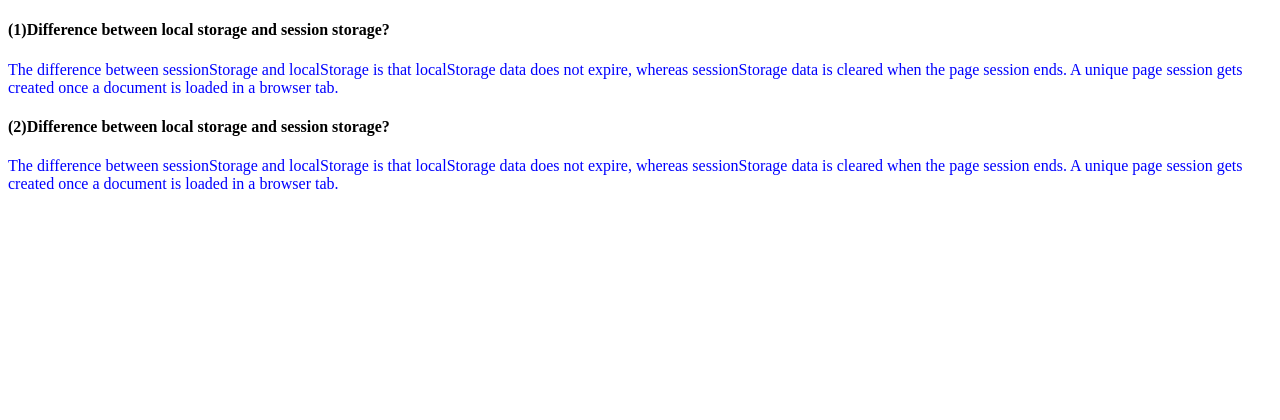
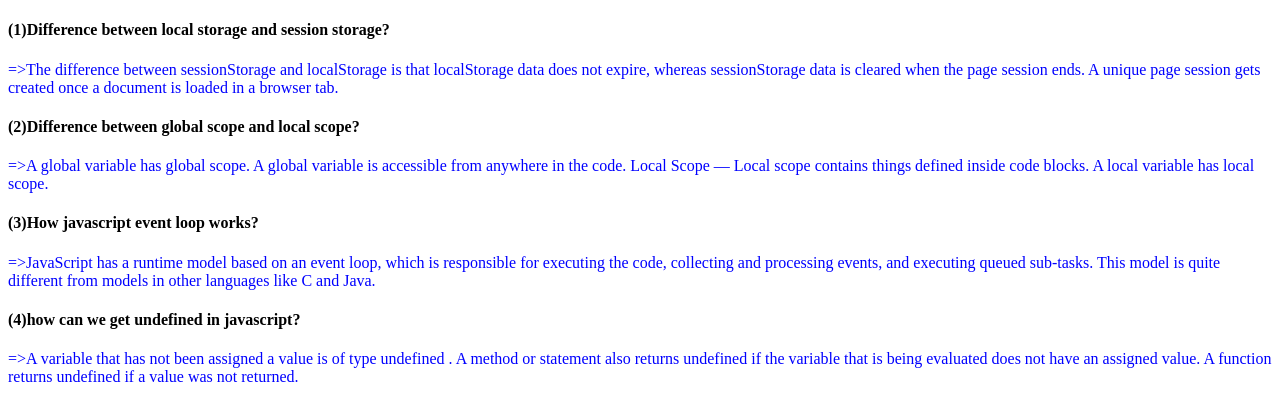
Before and after one commit to noman2047/Type-Monster-Application, a plain HTML site: page blog.html in a window 1280 px wide. Drawn offline with Linux system fonts and the light colour scheme.

Commit message:
Add few answer

```diff
--- a/blog.html
+++ b/blog.html
@@ -8,9 +8,16 @@
 </head>
 <body>
   <h4>(1)Difference between local storage and session storage?</h4>
-  <p style="color:blue;">The difference between sessionStorage and localStorage is that localStorage data does not expire, whereas sessionStorage data is cleared when the page session ends. A unique page session gets created once a document is loaded in a browser tab. </p>
+  <p style="color:blue;">=>The difference between sessionStorage and localStorage is that localStorage data does not expire, whereas sessionStorage data is cleared when the page session ends. A unique page session gets created once a document is loaded in a browser tab. </p>
 
-  <h4>(2)Difference between local storage and session storage?</h4>
-  <p style="color:blue;">The difference between sessionStorage and localStorage is that localStorage data does not expire, whereas sessionStorage data is cleared when the page session ends. A unique page session gets created once a document is loaded in a browser tab. </p>
+  <h4>(2)Difference between global scope and local scope?</h4>
+  <p style="color:blue;">=>A global variable has global scope. A global variable is accessible from anywhere in the code. Local Scope — Local scope contains things defined inside code blocks. A local variable has local scope.</p>
+
+  <h4>(3)How javascript event loop works?</h4>
+  <p style="color:blue;">=>JavaScript has a runtime model based on an event loop, which is responsible for executing the code, collecting and processing events, and executing queued sub-tasks. This model is quite different from models in other languages like C and Java.</p>
+
+
+  <h4>(4)how can we get undefined in javascript?</h4>
+  <p style="color:blue;">=>A variable that has not been assigned a value is of type undefined . A method or statement also returns undefined if the variable that is being evaluated does not have an assigned value. A function returns undefined if a value was not returned.</p>
 </body>
 </html>
```
